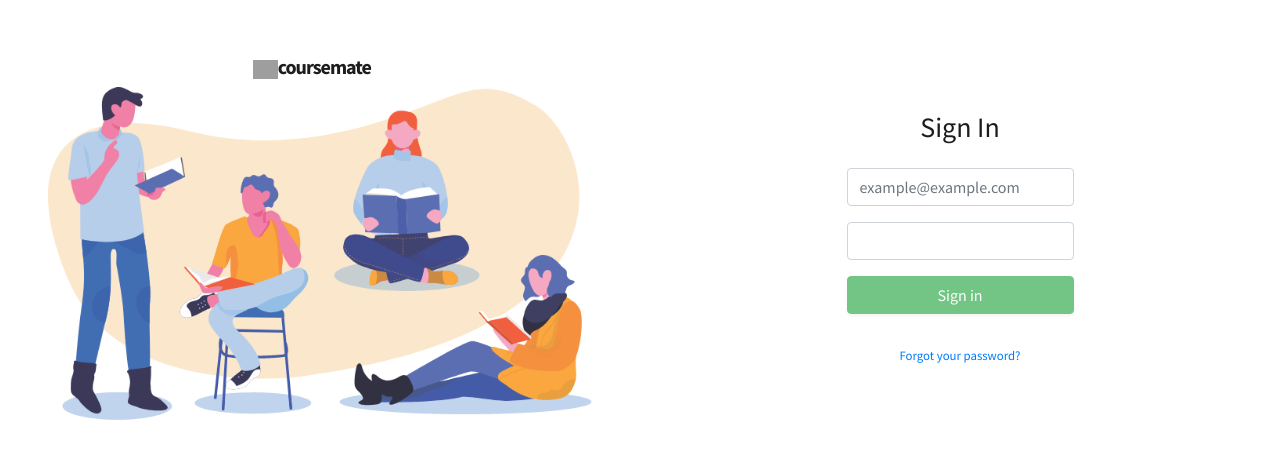
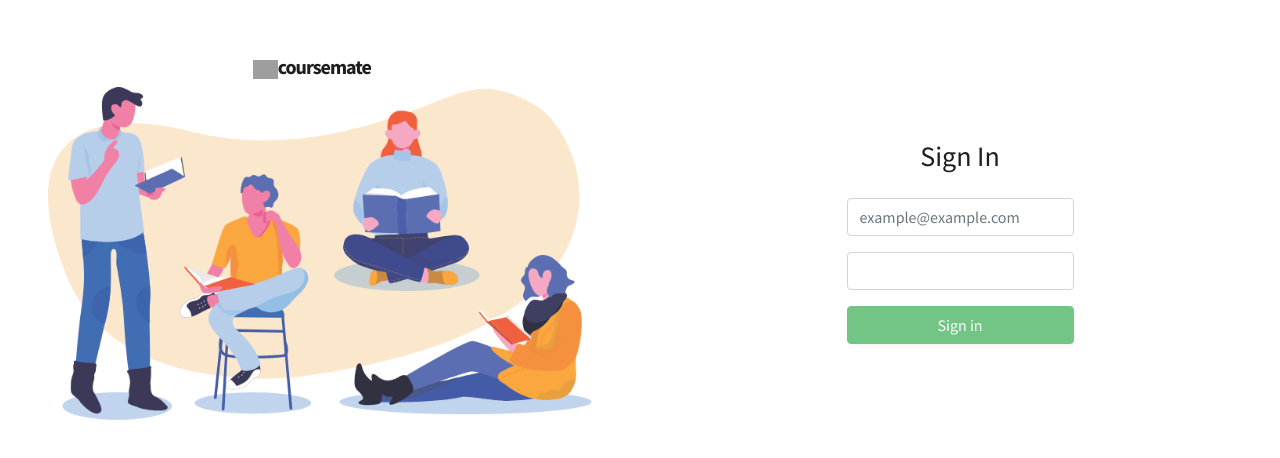
Before and after one commit to asalkey/coursemate, a Vue app in the folder coursemate-vue/: page /login in a window 1280 px wide. Shown: the part 158-616 px from the top of the page. Built offline with nearby package versions, Linux system fonts and the light colour scheme; no server answers; grey boxes are pictures that could not be loaded.

Commit message:
[~] good enough for user testing

```diff
--- a/coursemate-vue/src/components/pages/LoginPage.vue
+++ b/coursemate-vue/src/components/pages/LoginPage.vue
@@ -27,7 +27,7 @@
                             </ValidationProvider>
                         </div>
                         <button type="submit" class="btn btn-success btn-round btn-block shadow-sm" :disabled="invalid">Sign in</button>
-                        <small class="d-block mt-4 text-center"><router-link :to='{name: "reset"}' class='nav-link'> Forgot your password? </router-link></small>
+                       <!-- <small class="d-block mt-4 text-center"><router-link :to='{name: "reset"}' class='nav-link'> Forgot your password? </router-link></small> -->
                     </form>
                 </ValidationObserver>
             </div>
--- a/coursemate-vue/src/main.js
+++ b/coursemate-vue/src/main.js
@@ -73,5 +73,6 @@ store.dispatch('setUser').then(()=>{
       render: h => h(App),
       router: router,
       store: store,
+      mode: 'history'
     }).$mount('#app')
 });
```
